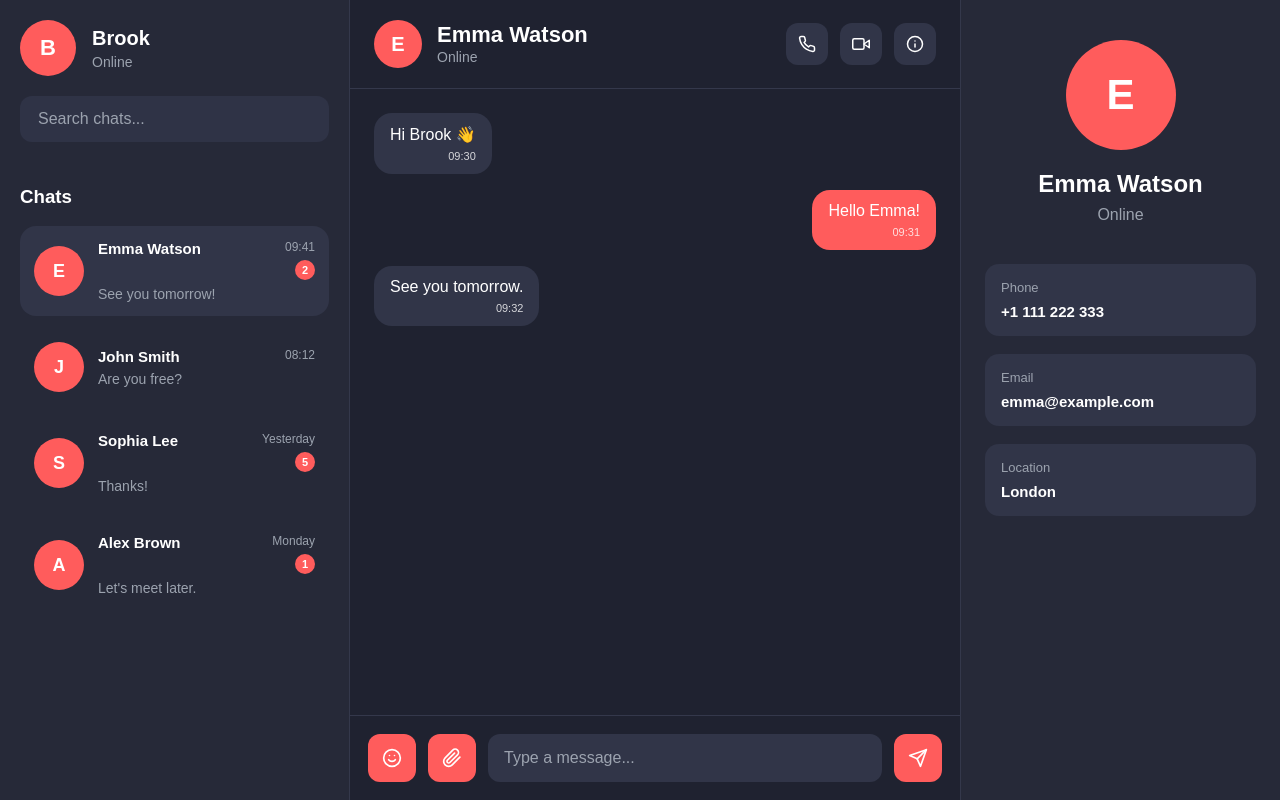
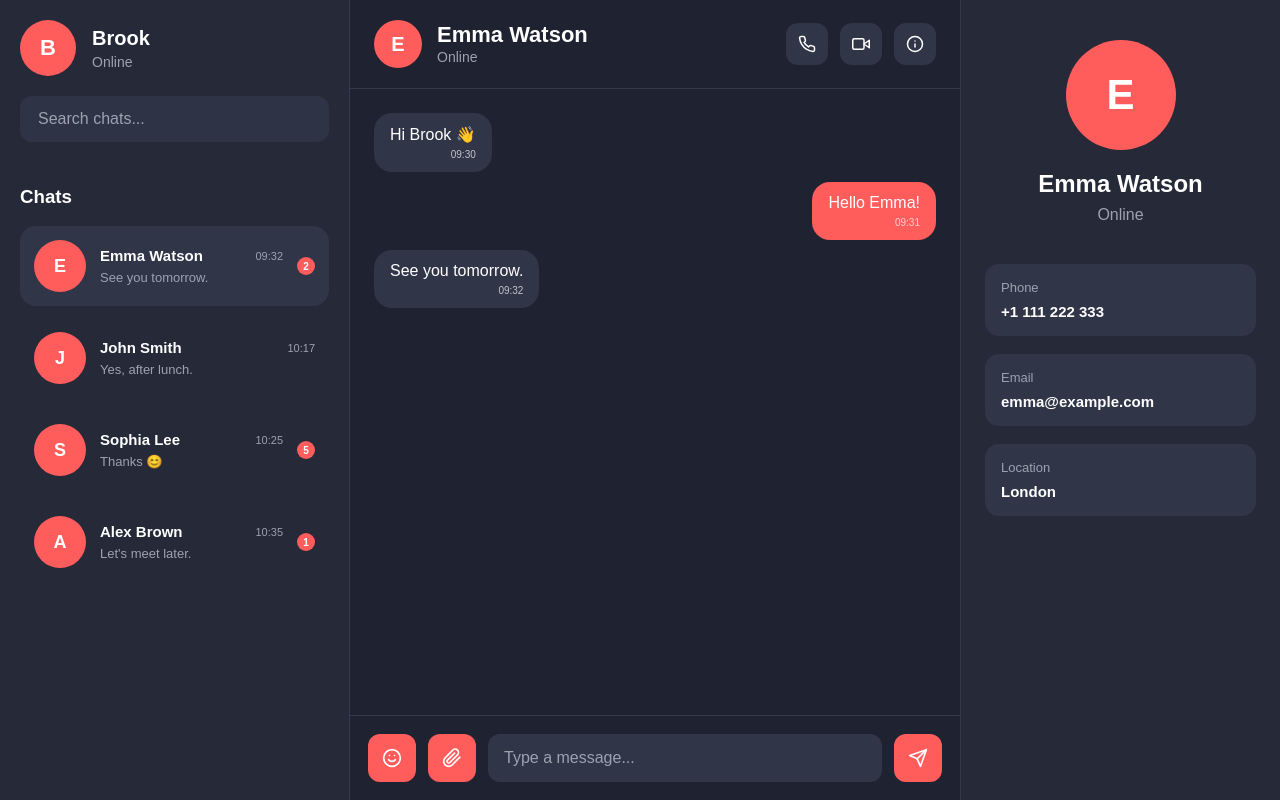
Before and after one commit to birukasmerom191919-ship-it/Chat_Application, a React (Create React App) app in the folder chat_application/: page / in a window 1280 px wide. Built offline with nearby package versions, Linux system fonts and the light colour scheme.

Commit message:
commited

```diff
--- a/chat_application/package.json
+++ b/chat_application/package.json
@@ -7,8 +7,12 @@
     "@testing-library/jest-dom": "^6.9.1",
     "@testing-library/react": "^16.3.2",
     "@testing-library/user-event": "^13.5.0",
+    "emoji-picker-react": "^4.19.1",
+    "framer-motion": "^12.42.2",
     "react": "^19.2.7",
     "react-dom": "^19.2.7",
+    "react-icons": "^5.7.0",
+    "react-router-dom": "^7.18.1",
     "react-scripts": "5.0.1",
     "web-vitals": "^2.1.4"
   },
--- a/chat_application/src/App.js
+++ b/chat_application/src/App.js
@@ -10,21 +10,14 @@ import Profile from "./components/profile/Profile";
 import "./App.css";
 
 function App() {
-  // Selected chat
   const [selectedChatId, setSelectedChatId] = useState(chats[0].id);
 
-  // Load saved messages from Local Storage
   const [messages, setMessages] = useState(() => {
     const savedMessages = localStorage.getItem("messages");
 
-    if (savedMessages) {
-      return JSON.parse(savedMessages);
-    }
-
-    return messagesData;
+    return savedMessages ? JSON.parse(savedMessages) : messagesData;
   });
 
-  // Save messages whenever they change
   useEffect(() => {
     localStorage.setItem("messages", JSON.stringify(messages));
   }, [messages]);
@@ -34,8 +27,8 @@ function App() {
       <Sidebar
         selectedChatId={selectedChatId}
         setSelectedChatId={setSelectedChatId}
+        messages={messages}
       />
-
       <ChatArea
         selectedChatId={selectedChatId}
         messages={messages}
--- a/chat_application/src/components/chat/ChatArea.jsx
+++ b/chat_application/src/components/chat/ChatArea.jsx
@@ -1,4 +1,5 @@
 import { useState, useEffect, useRef } from "react";
+import EmojiPicker from "emoji-picker-react";
 import {
   FiPhone,
   FiVideo,
@@ -13,20 +14,45 @@ import styles from "./ChatArea.module.css";
 
 function ChatArea({ selectedChatId, messages, setMessages }) {
   const [text, setText] = useState("");
+  const [showEmoji, setShowEmoji] = useState(false);
+  const [selectedImage, setSelectedImage] = useState(null);
 
   const bottomRef = useRef(null);
+  const fileInputRef = useRef(null);
 
   const selectedChat = chats.find((chat) => chat.id === selectedChatId);
 
   const chatMessages = messages[selectedChatId] || [];
 
+  function handleEmojiClick(emojiData) {
+    setText((prev) => prev + emojiData.emoji);
+  }
+
+  function openFilePicker() {
+    fileInputRef.current.click();
+  }
+
+  function handleFileChange(e) {
+    const file = e.target.files[0];
+
+    if (!file) return;
+
+    const imageUrl = URL.createObjectURL(file);
+
+    setSelectedImage(imageUrl);
+  }
+
   function handleSend() {
-    if (!text.trim()) return;
+    if (!text.trim() && !selectedImage) return;
+
+    const currentChatId = selectedChatId;
+    const currentChat = selectedChat;
 
     const newMessage = {
       id: Date.now(),
       sender: "Brook",
-      text: text,
+      text,
+      image: selectedImage,
       time: new Date().toLocaleTimeString([], {
         hour: "2-digit",
         minute: "2-digit",
@@ -35,10 +61,42 @@ function ChatArea({ selectedChatId, messages, setMessages }) {
 
     setMessages((prev) => ({
       ...prev,
-      [selectedChatId]: [...(prev[selectedChatId] || []), newMessage],
+      [currentChatId]: [...(prev[currentChatId] || []), newMessage],
     }));
 
     setText("");
+    setSelectedImage(null);
+    setShowEmoji(false);
+
+    setTimeout(() => {
+      const replies = [
+        "Okay 👍",
+        "Sounds good!",
+        "See you later.",
+        "Thanks 😊",
+        "No problem!",
+        "😂",
+        "Awesome!",
+        "I'll text you soon.",
+        "Sure!",
+        "That's great!",
+      ];
+
+      const reply = {
+        id: Date.now() + 1,
+        sender: currentChat.name,
+        text: replies[Math.floor(Math.random() * replies.length)],
+        time: new Date().toLocaleTimeString([], {
+          hour: "2-digit",
+          minute: "2-digit",
+        }),
+      };
+
+      setMessages((prev) => ({
+        ...prev,
+        [currentChatId]: [...(prev[currentChatId] || []), reply],
+      }));
+    }, 1500);
   }
 
   useEffect(() => {
@@ -49,6 +107,7 @@ function ChatArea({ selectedChatId, messages, setMessages }) {
 
   return (
     <main className={styles.chatArea}>
+      {/* Header */}
       <header className={styles.header}>
         <div className={styles.userInfo}>
           <div className={styles.avatar}>{selectedChat.name.charAt(0)}</div>
@@ -74,17 +133,24 @@ function ChatArea({ selectedChatId, messages, setMessages }) {
         </div>
       </header>
 
+      {/* Messages */}
       <section className={styles.messages}>
         {chatMessages.map((message) => (
           <div
             key={message.id}
             className={
-              message.sender === "Brook" || message.sender === "me"
-                ? styles.sent
-                : styles.received
+              message.sender === "Brook" ? styles.sent : styles.received
             }
           >
-            <p>{message.text}</p>
+            {message.image && (
+              <img
+                src={message.image}
+                alt="Shared"
+                className={styles.messageImage}
+              />
+            )}
+
+            {message.text && <p>{message.text}</p>}
 
             <span className={styles.time}>{message.time}</span>
           </div>
@@ -93,12 +159,39 @@ function ChatArea({ selectedChatId, messages, setMessages }) {
         <div ref={bottomRef}></div>
       </section>
 
+      {/* Emoji Picker */}
+      {showEmoji && (
+        <div className={styles.emojiPicker}>
+          <EmojiPicker onEmojiClick={handleEmojiClick} theme="dark" />
+        </div>
+      )}
+
+      {/* Image Preview */}
+      {selectedImage && (
+        <div className={styles.preview}>
+          <img src={selectedImage} alt="Preview" />
+        </div>
+      )}
+
+      {/* Hidden File Input */}
+      <input
+        ref={fileInputRef}
+        type="file"
+        accept="image/*"
+        style={{ display: "none" }}
+        onChange={handleFileChange}
+      />
+
+      {/* Input */}
       <footer className={styles.inputArea}>
-        <button className={styles.iconButton}>
+        <button
+          className={styles.iconButton}
+          onClick={() => setShowEmoji(!showEmoji)}
+        >
           <FiSmile />
         </button>
 
-        <button className={styles.iconButton}>
+        <button className={styles.iconButton} onClick={openFilePicker}>
           <FiPaperclip />
         </button>
 
--- a/chat_application/src/components/chat/ChatArea.module.css
+++ b/chat_application/src/components/chat/ChatArea.module.css
@@ -217,3 +217,102 @@
 
   align-self: flex-end;
 }
+.emojiPicker {
+  position: absolute;
+
+  bottom: 90px;
+  left: 20px;
+
+  z-index: 1000;
+}
+
+.chatArea {
+  position: relative;
+}
+
+.emojiPicker {
+  position: absolute;
+  bottom: 90px;
+  left: 20px;
+  z-index: 1000;
+}
+.chatArea {
+  position: relative;
+}
+
+.emojiPicker {
+  position: absolute;
+  bottom: 90px;
+  left: 20px;
+  z-index: 1000;
+}
+
+.preview {
+  padding: 15px 20px;
+}
+
+.preview img {
+  width: 180px;
+  border-radius: 12px;
+  border: 2px solid #444;
+}
+
+.messageImage {
+  width: 220px;
+  max-width: 100%;
+  border-radius: 12px;
+  display: block;
+  margin-bottom: 8px;
+}
+
+.messages {
+  flex: 1;
+  overflow-y: auto;
+
+  padding: 24px;
+
+  display: flex;
+  flex-direction: column;
+
+  gap: 10px;
+}
+
+.sent,
+.received {
+  max-width: 320px;
+
+  padding: 12px 16px;
+
+  border-radius: 18px;
+
+  display: flex;
+  flex-direction: column;
+
+  word-break: break-word;
+}
+
+.sent {
+  align-self: flex-end;
+
+  background: #ff5c5c;
+
+  color: white;
+}
+
+.received {
+  align-self: flex-start;
+
+  background: #313548;
+
+  color: white;
+}
+
+.time {
+  margin-top: 5px;
+
+  font-size: 10px;
+
+  opacity: 0.7;
+
+  align-self: flex-end;
+}
--- a/chat_application/src/components/chat/ChatCard.jsx
+++ b/chat_application/src/components/chat/ChatCard.jsx
@@ -12,15 +12,13 @@ function ChatCard({ id, name, message, time, unread, active, onSelect }) {
         <div className={styles.header}>
           <h4>{name}</h4>
 
-          <div className={styles.right}>
-            <span className={styles.time}>{time}</span>
-
-            {unread > 0 && <div className={styles.badge}>{unread}</div>}
-          </div>
+          <span className={styles.time}>{time}</span>
         </div>
 
         <p>{message}</p>
       </div>
+
+      {unread > 0 && <div className={styles.badge}>{unread}</div>}
     </div>
   );
 }
--- a/chat_application/src/components/chat/ChatCard.module.css
+++ b/chat_application/src/components/chat/ChatCard.module.css
@@ -7,7 +7,6 @@
   margin-top: 12px;
 
   border-radius: 16px;
-
   cursor: pointer;
 
   transition: 0.25s;
@@ -22,8 +21,10 @@
 }
 
 .avatar {
-  width: 50px;
-  height: 50px;
+  position: relative;
+
+  width: 52px;
+  height: 52px;
 
   border-radius: 50%;
 
@@ -34,33 +35,57 @@
   align-items: center;
 
   color: white;
+  font-weight: bold;
   font-size: 18px;
-  font-weight: bold;
 
   flex-shrink: 0;
 }
 
+.online {
+  position: absolute;
+
+  right: 0;
+  bottom: 0;
+
+  width: 12px;
+  height: 12px;
+
+  border-radius: 50%;
+
+  background: #22c55e;
+
+  border: 2px solid #282b3d;
+}
+
 .content {
   flex: 1;
+  overflow: hidden;
 }
 
 .header {
   display: flex;
   justify-content: space-between;
-  align-items: flex-start;
+  align-items: center;
 }
 
 .header h4 {
   font-size: 15px;
-}
-
-.header p {
-  margin-top: 6px;
+  font-weight: 600;
 }
 
 .time {
+  font-size: 11px;
   color: #9ca3af;
-  font-size: 12px;
+}
+
+.content p {
+  margin-top: 6px;
+  color: #9ca3af;
+  font-size: 13px;
+
+  white-space: nowrap;
+  overflow: hidden;
+  text-overflow: ellipsis;
 }
 
 .right {
@@ -71,8 +96,8 @@
 }
 
 .badge {
-  width: 20px;
-  height: 20px;
+  width: 18px;
+  height: 18px;
 
   border-radius: 50%;
 
@@ -83,15 +108,6 @@
   align-items: center;
 
   color: white;
-
-  font-size: 11px;
+  font-size: 10px;
   font-weight: bold;
 }
-
-.content p {
-  margin-top: 6px;
-
-  color: #9ca3af;
-
-  font-size: 14px;
-}
--- a/chat_application/src/components/chat/ChatList.jsx
+++ b/chat_application/src/components/chat/ChatList.jsx
@@ -2,7 +2,7 @@ import chats from "../../data/chats";
 import ChatCard from "./ChatCard";
 import styles from "./ChatList.module.css";
 
-function ChatList({ search, selectedChatId, setSelectedChatId }) {
+function ChatList({ search, selectedChatId, setSelectedChatId, messages }) {
   const filteredChats = chats.filter((chat) =>
     chat.name.toLowerCase().includes(search.toLowerCase()),
   );
@@ -11,22 +11,30 @@ function ChatList({ search, selectedChatId, setSelectedChatId }) {
     <div className={styles.chatList}>
       <h3>Chats</h3>
 
-      {filteredChats.length > 0 ? (
-        filteredChats.map((chat) => (
+      {filteredChats.map((chat) => {
+        const chatMessages = messages[chat.id] || [];
+        const lastMessage =
+          chatMessages.length > 0
+            ? chatMessages[chatMessages.length - 1].text
+            : chat.lastMessage;
+
+        return (
           <ChatCard
             key={chat.id}
             id={chat.id}
             name={chat.name}
-            message={chat.message}
-            time={chat.time}
+            message={lastMessage}
+            time={
+              chatMessages.length
+                ? chatMessages[chatMessages.length - 1].time
+                : chat.time
+            }
             unread={chat.unread}
             active={selectedChatId === chat.id}
             onSelect={setSelectedChatId}
           />
-        ))
-      ) : (
-        <p className={styles.empty}>No chats found.</p>
-      )}
+        );
+      })}
     </div>
   );
 }
--- a/chat_application/src/components/sidebar/Sidebar.jsx
+++ b/chat_application/src/components/sidebar/Sidebar.jsx
@@ -6,7 +6,7 @@ import UserProfile from "../common/UserProfile";
 import SearchBar from "../common/SearchBar";
 import ChatList from "../chat/ChatList";
 
-function Sidebar({ selectedChatId, setSelectedChatId }) {
+function Sidebar({ selectedChatId, setSelectedChatId, messages }) {
   const [search, setSearch] = useState("");
 
   return (
@@ -19,6 +19,7 @@ function Sidebar({ selectedChatId, setSelectedChatId }) {
         search={search}
         selectedChatId={selectedChatId}
         setSelectedChatId={setSelectedChatId}
+        messages={messages}
       />
     </aside>
   );
--- a/package.json
+++ b/package.json
@@ -1,5 +1,6 @@
 {
   "dependencies": {
+    "emoji-picker-react": "^4.19.1",
     "framer-motion": "^12.42.2",
     "react-icons": "^5.7.0",
     "react-router-dom": "^7.18.1"
```
Also changed, not shown: 2 other files (tests, documents, lock files or other folders).
